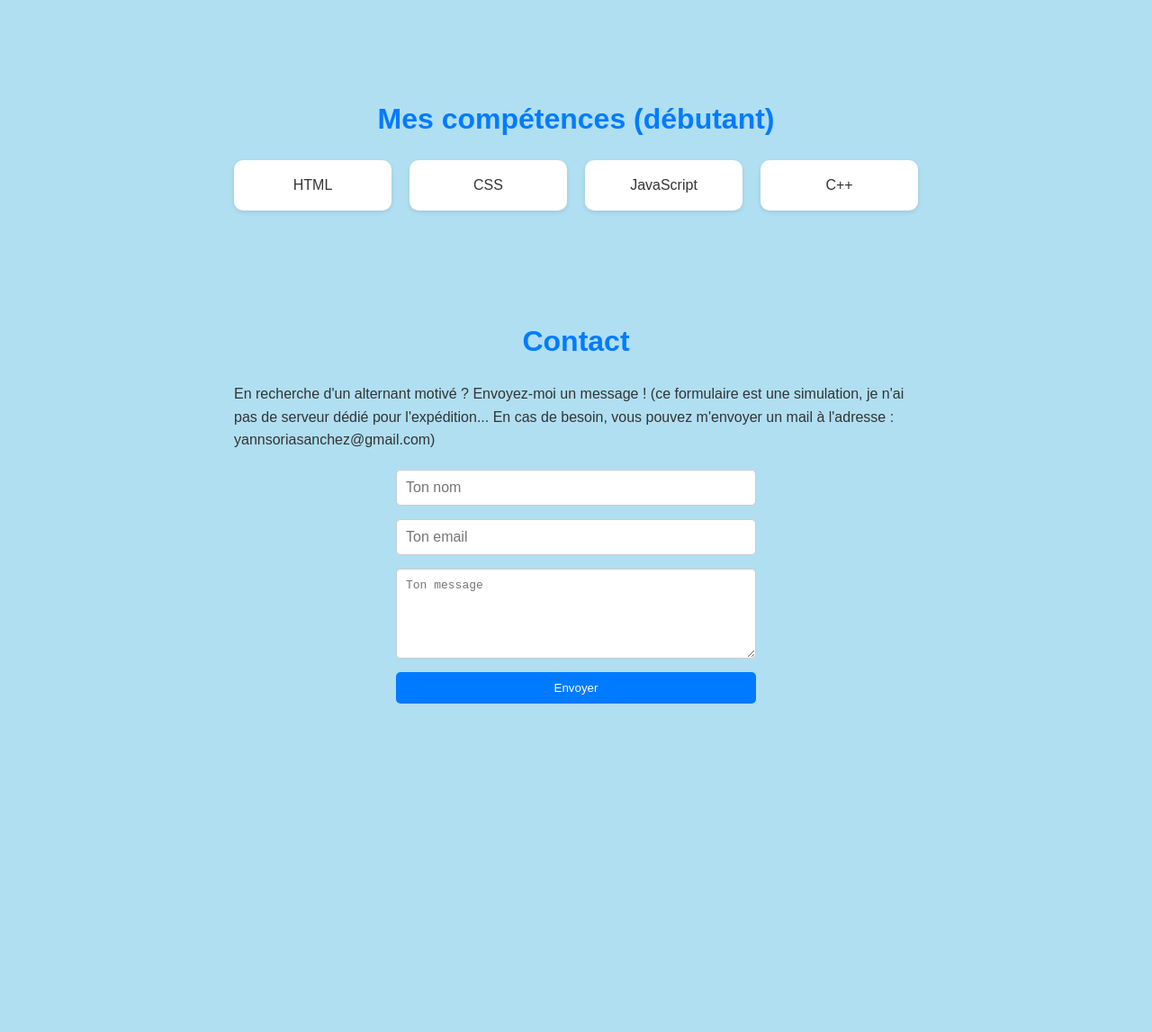
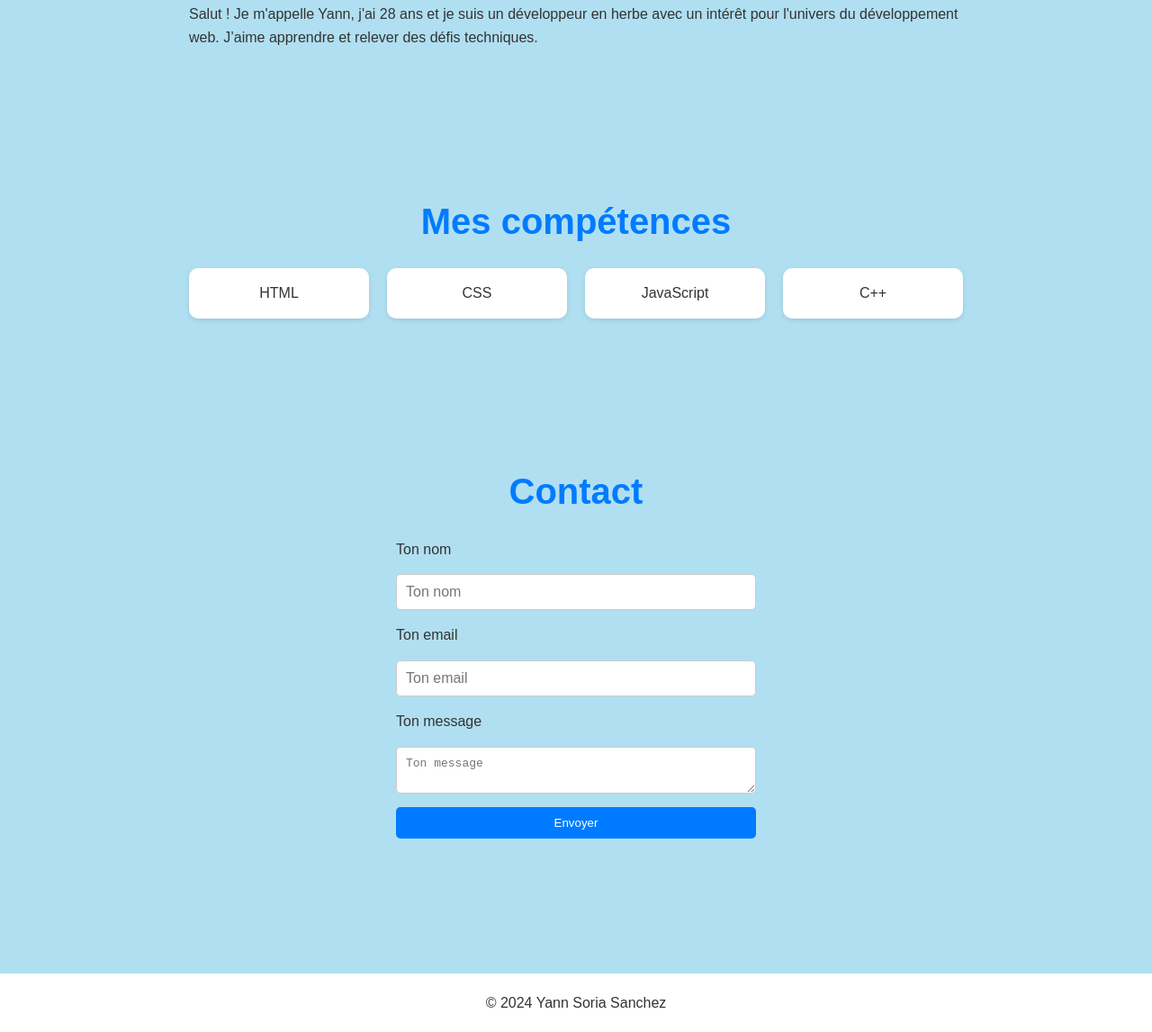
Before and after one commit to YannSoriaSanchez/premierprojet, a plain HTML site: page index.html in a window 1280 px wide. Shown: the part 1021-2168 px from the top of the page at 90% size. Before the commit the page ends 1883 px from the top, so only its background shows below. Drawn offline with Linux system fonts and the light colour scheme.

Commit message:
Add files via upload

```diff
--- a/index.html
+++ b/index.html
@@ -15,8 +15,9 @@
             line-height: 1.6;
             background-color: #b0dff1;
             color: #333;
+            padding-top: 60px;
         }
-        nav {
+        header nav {
             position: fixed;
             top: 0;
             width: 100%;
@@ -42,6 +43,11 @@
         nav ul li a:hover {
             color: #007bff;
         }
+        main section {
+            padding: 80px 20px;
+            max-width: 900px;
+            margin: 0 auto;
+        }
         #home {
             height: 100vh;
             display: flex;
@@ -51,22 +57,17 @@
             text-align: center;
             background: linear-gradient(to bottom, #007bff, #ffffff);
             color: #fff;
-            padding: 20px;
         }
         #home h1 {
-            font-size: 3em;
+            font-size: 3.5em;
+            font-weight: bold;
             margin-bottom: 10px;
         }
         #home p {
             font-size: 1.5em;
         }
-        section {
-            padding: 60px 20px;
-            max-width: 800px;
-            margin: 0 auto;
-        }
         section h2 {
-            font-size: 2em;
+            font-size: 2.5em;
             margin-bottom: 20px;
             color: #007bff;
             text-align: center;
@@ -83,24 +84,20 @@
             border-radius: 10px;
             box-shadow: 0 2px 5px rgba(0, 0, 0, 0.1);
         }
-        #contact-form {
+        form {
             display: flex;
             flex-direction: column;
             gap: 15px;
             max-width: 400px;
             margin: 20px auto;
         }
-        #contact-form input, #contact-form textarea {
+        form input, form textarea {
             padding: 10px;
             border: 1px solid #ccc;
             border-radius: 5px;
             font-size: 1em;
         }
-        #contact-form textarea {
-            height: 100px;
-            resize: vertical;
-        }
-        #contact-form button {
+        form button {
             background: #007bff;
             color: #fff;
             border: none;
@@ -109,12 +106,19 @@
             cursor: pointer;
             transition: background 0.3s;
         }
-        #contact-form button:hover {
+        form button:hover {
             background: #0056b3;
+        }
+        footer {
+            text-align: center;
+            padding: 20px;
+            background: #fff;
+            margin-top: 50px;
         }
     </style>
 </head>
 <body>
+    <header>
         <nav>
             <ul>
                 <li><a href="#home">Accueil</a></li>
@@ -123,23 +127,23 @@
                 <li><a href="#contact">Contact</a></li>
             </ul>
         </nav>
+    </header>
 
+    <main>
         <section id="home">
             <h1>Yann Soria Sanchez</h1>
             <p>Développeur Web Junior passionné par les langages HTML, JavaScript et C++
-            à la recherche d'une alternance en partenariat avec OpenClass Room.
+                à la recherche d'une alternance en partenariat avec OpenClassrooms.
             </p>
         </section>
 
         <section id="about">
             <h2>À propos de moi</h2>
-        <p>Salut ! Je m'appelle Yann, j'ai 28ans et je suis un développeur en herbe avec un intérêt pour l'univers du Developpement Web. J’aime apprendre et relever des défis techniques.
-            j'espère que mes légers skills sauront vous convaincre.
-        </p>
+            <p>Salut ! Je m'appelle Yann, j'ai 28 ans et je suis un développeur en herbe avec un intérêt pour l'univers du développement web. J’aime apprendre et relever des défis techniques.</p>
         </section>
 
         <section id="skills">
-        <h2>Mes compétences (débutant)</h2>
+            <h2>Mes compétences</h2>
             <div class="skills-grid">
                 <div>HTML</div>
                 <div>CSS</div>
@@ -150,35 +154,20 @@
 
         <section id="contact">
             <h2>Contact</h2>
-        <p>En recherche d'un alternant motivé ? Envoyez-moi un message ! (ce formulaire est une simulation, je n'ai pas de serveur dédié pour l'expédition... En cas de besoin, vous pouvez m'envoyer un mail à l'adresse : yannsoriasanchez@gmail.com)</p>
-        <form id="contact-form">
-            <input type="text" placeholder="Ton nom" required>
-            <input type="email" placeholder="Ton email" required>
-            <textarea placeholder="Ton message" required></textarea>
-            <button type="submit" class="contact-btn">Envoyer</button>
+            <form>
+                <label for="name">Ton nom</label>
+                <input type="text" id="name" placeholder="Ton nom" required>
+                <label for="email">Ton email</label>
+                <input type="email" id="email" placeholder="Ton email" required>
+                <label for="message">Ton message</label>
+                <textarea id="message" placeholder="Ton message" required></textarea>
+                <button type="submit">Envoyer</button>
             </form>
-        <p id="form-message" style="display: none; color: #007bff; margin-top: 10px;"></p>
         </section>
+    </main>
 
-    <script>
-        // Défilement fluide
-        document.querySelectorAll('a[href^="#"]').forEach(anchor => {
-            anchor.addEventListener('click', function(e) {
-                e.preventDefault();
-                document.querySelector(this.getAttribute('href')).scrollIntoView({
-                    behavior: 'smooth'
-                });
-            });
-        });
-
-        // Simulation d’envoi du formulaire
-        document.getElementById('contact-form').addEventListener('submit', function(e) {
-            e.preventDefault();
-            document.getElementById('form-message').style.display = 'block';
-            document.getElementById('form-message').textContent = 'Message envoyé ! (Simulation)';
-            this.reset();
-        });
-
-    </script>
+    <footer>
+        <p>&copy; 2024 Yann Soria Sanchez</p>
+    </footer>
 </body>
 </html>
```
Lines whose indentation alone changed are shown as unchanged.
